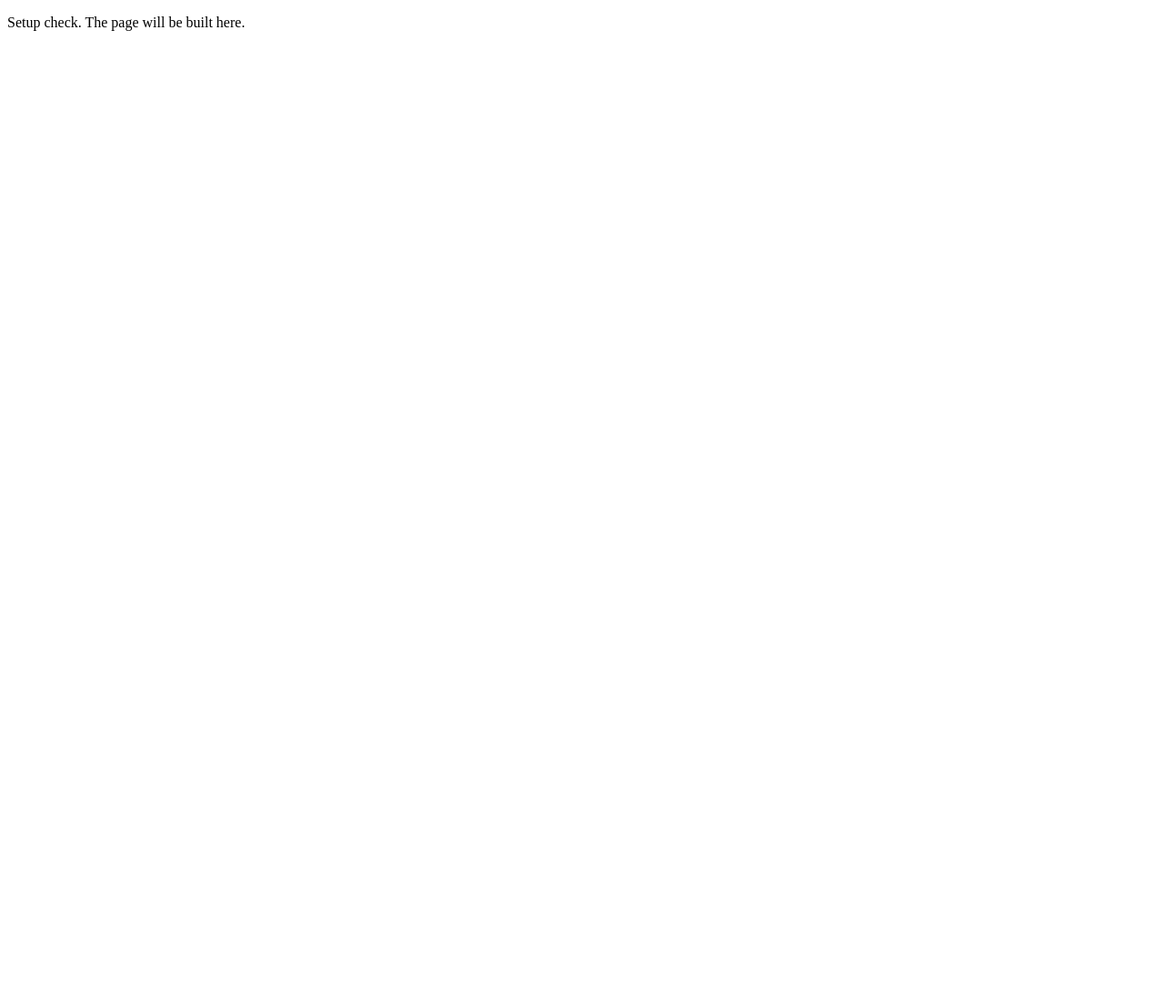
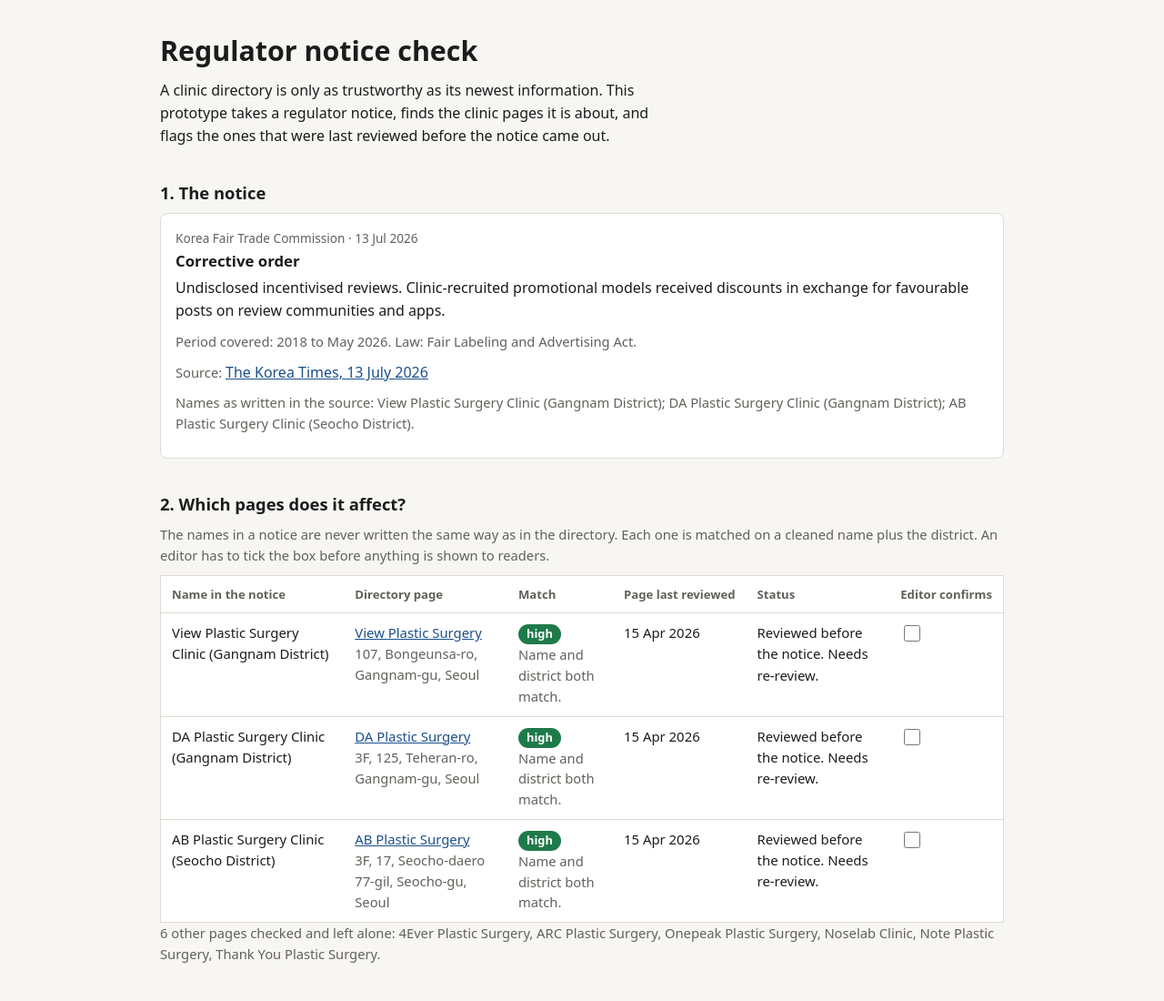
Before and after one commit to Razee4315/clinic-review-matcher, a plain HTML site: page index.html in a window 1280 px wide. Shown: the top 1100 px of the page at 91% size. Before the commit the page ends 800 px from the top, so only its background shows below. Drawn offline with Linux system fonts and the light colour scheme.

Commit message:
Regulator notice check: match notice names to directory pages and flag stale reviews

```diff
--- /dev/null
+++ b/app.js
@@ -0,0 +1,191 @@
+// Regulator notice check.
+// Matches clinic names as a notice wrote them to clinic pages in a directory,
+// then checks whether each page was last reviewed before the notice.
+
+// Words that describe the kind of business, not which business it is.
+const GENERIC = [
+  /plastic\s*surgery/g, /\bclinic\b/g, /\bhospital\b/g, /\bps\b/g,
+  /성형외과/g, /의원/g, /병원/g, /클리닉/g,
+];
+
+// "DA Plastic Surgery Clinic" and "DA Plastic Surgery" both become "da".
+function nameKey(name) {
+  let s = String(name || '').normalize('NFKC').toLowerCase();
+  for (const g of GENERIC) s = s.replace(g, ' ');
+  return s.replace(/[^\p{L}\p{N}]+/gu, '');
+}
+
+// The district (gu) is the second key. Short names like "AB" or "View" are too
+// easy to confuse, so a name match alone is never treated as certain.
+function district(text) {
+  const m = /(gangnam|seocho|songpa|mapo|yongsan|jongno)(-gu|\s+district)?/i.exec(text || '');
+  return m ? m[1].toLowerCase() : null;
+}
+
+// No fuzzy matching on purpose: showing a regulator notice on the wrong clinic
+// is worse than missing one. A miss goes to a person; a wrong match is public.
+function matchClinic(rawName, location, clinics) {
+  const key = nameKey(rawName);
+  if (!key) return { status: 'none' };
+  const hits = clinics.filter(
+    (c) => nameKey(c.name_en) === key || (c.name_ko && nameKey(c.name_ko) === key)
+  );
+  if (hits.length === 0) return { status: 'none' };
+  if (hits.length > 1) return { status: 'ambiguous', hits };
+
+  const clinic = hits[0];
+  const pageDistrict = district(clinic.address);
+  const noticeDistrict = district(location);
+  if (pageDistrict && noticeDistrict && pageDistrict === noticeDistrict) {
+    return { status: 'match', clinic, confidence: 'high', reason: 'Name and district both match.' };
+  }
+  if (!pageDistrict || !noticeDistrict) {
+    return { status: 'match', clinic, confidence: 'medium', reason: 'Name matches. District could not be compared.' };
+  }
+  return {
+    status: 'match', clinic, confidence: 'low',
+    reason: `Name matches but district differs (notice: ${noticeDistrict}, page: ${pageDistrict}). Check the address first.`,
+  };
+}
+
+function isStale(clinic, notice) {
+  if (!clinic.last_reviewed) return null;
+  return new Date(notice.date) > new Date(clinic.last_reviewed);
+}
+
+function el(tag, attrs = {}, children = []) {
+  const node = document.createElement(tag);
+  for (const [k, v] of Object.entries(attrs)) {
+    if (k === 'text') node.textContent = v;
+    else if (k === 'class') node.className = v;
+    else node.setAttribute(k, v);
+  }
+  for (const child of [].concat(children)) if (child) node.append(child);
+  return node;
+}
+
+function fmtDate(iso) {
+  return new Date(iso + 'T00:00:00Z').toLocaleDateString('en-GB', {
+    day: 'numeric', month: 'short', year: 'numeric', timeZone: 'UTC',
+  });
+}
+
+function renderNotice(notice) {
+  const box = document.getElementById('notice');
+  box.replaceChildren(
+    el('p', { class: 'eyebrow', text: `${notice.regulator} · ${fmtDate(notice.date)}` }),
+    el('h3', { text: notice.action }),
+    el('p', { text: notice.reason }),
+    el('p', { class: 'muted', text: `Period covered: ${notice.period}. Law: ${notice.law}.` }),
+    el('p', {}, [
+      el('span', { class: 'muted', text: 'Source: ' }),
+      el('a', { href: notice.source_url, target: '_blank', rel: 'noopener', text: notice.source_name }),
+    ]),
+    el('p', { class: 'muted', text: `Names as written in the source: ${notice.named.map((n) => `${n.raw} (${n.location})`).join('; ')}.` })
+  );
+}
+
+function noticeBox(notice) {
+  return el('div', { class: 'flag' }, [
+    el('strong', { text: 'Regulator notice' }),
+    el('p', { text: `${notice.regulator} issued a ${notice.action.toLowerCase()} on ${fmtDate(notice.date)}: ${notice.reason} Period covered: ${notice.period}.` }),
+    el('p', { class: 'muted', text: 'Reviews posted in that period may include undisclosed sponsored posts. The star rating has not been recalculated.' }),
+    el('a', { href: notice.source_url, target: '_blank', rel: 'noopener', text: `Source: ${notice.source_name}` }),
+  ]);
+}
+
+function renderPreview(confirmed, notice) {
+  const wrap = document.getElementById('preview');
+  if (confirmed.length === 0) {
+    wrap.replaceChildren(el('p', { class: 'muted', text: 'Nothing is shown until an editor confirms a match above.' }));
+    return;
+  }
+  wrap.replaceChildren(
+    ...confirmed.map((c) =>
+      el('article', { class: 'clinic' }, [
+        el('h3', { text: c.name_en }),
+        el('p', { class: 'muted', text: [c.name_ko, c.tier, c.rating ? `★ ${c.rating}` : null].filter(Boolean).join(' · ') }),
+        noticeBox(notice),
+        el('p', { class: 'muted', text: `Page last reviewed ${fmtDate(c.last_reviewed)}. Queued for a new review.` }),
+      ])
+    )
+  );
+}
+
+function renderMatches(notice, clinics) {
+  const tbody = document.querySelector('#matches tbody');
+  const confirmed = new Map();
+  const update = () => renderPreview([...confirmed.values()], notice);
+
+  tbody.replaceChildren(
+    ...notice.named.map((n) => {
+      const r = matchClinic(n.raw, n.location, clinics);
+      if (r.status !== 'match') {
+        const why = r.status === 'ambiguous' ? 'More than one page has this name. Needs a person.' : 'No page with this name.';
+        return el('tr', {}, [
+          el('td', { text: n.raw }), el('td', { text: 'None' }), el('td', { text: why }),
+          el('td', { text: '' }), el('td', { text: '' }), el('td', { text: '' }),
+        ]);
+      }
+      const c = r.clinic;
+      const stale = isStale(c, notice);
+      const box = el('input', { type: 'checkbox', 'aria-label': `Confirm ${c.name_en}` });
+      if (r.confidence === 'low') box.disabled = true;
+      box.addEventListener('change', () => {
+        if (box.checked) confirmed.set(c.slug, c); else confirmed.delete(c.slug);
+        update();
+      });
+      return el('tr', {}, [
+        el('td', { text: `${n.raw} (${n.location})` }),
+        el('td', {}, [
+          el('a', { href: c.url, target: '_blank', rel: 'noopener', text: c.name_en }),
+          el('div', { class: 'muted', text: c.address || 'Address not recorded' }),
+        ]),
+        el('td', {}, [el('span', { class: `pill ${r.confidence}`, text: r.confidence }), el('div', { class: 'muted', text: r.reason })]),
+        el('td', { text: c.last_reviewed ? fmtDate(c.last_reviewed) : 'Unknown' }),
+        el('td', { text: stale === null ? 'Unknown' : stale ? 'Reviewed before the notice. Needs re-review.' : 'Reviewed after the notice.' }),
+        el('td', {}, [box]),
+      ]);
+    })
+  );
+  update();
+}
+
+function renderUntouched(notice, clinics) {
+  const matched = new Set(
+    notice.named.map((n) => matchClinic(n.raw, n.location, clinics)).filter((r) => r.status === 'match').map((r) => r.clinic.slug)
+  );
+  const rest = clinics.filter((c) => !matched.has(c.slug));
+  document.getElementById('untouched').textContent =
+    `${rest.length} other pages checked and left alone: ${rest.map((c) => c.name_en).join(', ')}.`;
+}
+
+function wireTryIt(notice, clinics) {
+  const input = document.getElementById('try-name');
+  const out = document.getElementById('try-result');
+  const run = () => {
+    const value = input.value.trim();
+    if (!value) { out.textContent = ''; return; }
+    const r = matchClinic(value, '', clinics);
+    if (r.status === 'none') out.textContent = `No page matches "${value}" (key: "${nameKey(value)}").`;
+    else if (r.status === 'ambiguous') out.textContent = `More than one page matches. Needs a person.`;
+    else out.textContent = `Matches ${r.clinic.name_en} (key: "${nameKey(value)}"). ${r.reason}`;
+  };
+  input.addEventListener('input', run);
+}
+
+async function main() {
+  const [notices, clinics] = await Promise.all([
+    fetch('data/notices.json').then((r) => r.json()),
+    fetch('data/clinics.json').then((r) => r.json()),
+  ]);
+  const notice = notices[0];
+  renderNotice(notice);
+  renderMatches(notice, clinics);
+  renderUntouched(notice, clinics);
+  wireTryIt(notice, clinics);
+}
+
+main().catch((err) => {
+  document.getElementById('notice').textContent = 'Could not load the data files: ' + err.message;
+});
--- /dev/null
+++ b/data/clinics.json
@@ -0,0 +1,92 @@
+[
+  {
+    "slug": "da-ps",
+    "url": "https://gangnambeautyguide.com/en/clinics/da-ps/",
+    "name_en": "DA Plastic Surgery",
+    "name_ko": "디에이성형외과",
+    "address": "3F, 125, Teheran-ro, Gangnam-gu, Seoul",
+    "tier": "Gold tier",
+    "rating": 4.7,
+    "last_reviewed": "2026-04-15"
+  },
+  {
+    "slug": "ab-ps",
+    "url": "https://gangnambeautyguide.com/en/clinics/ab-ps/",
+    "name_en": "AB Plastic Surgery",
+    "name_ko": "에이비성형외과",
+    "address": "3F, 17, Seocho-daero 77-gil, Seocho-gu, Seoul",
+    "tier": "Gold tier",
+    "rating": 4.8,
+    "last_reviewed": "2026-04-15"
+  },
+  {
+    "slug": "view-ps",
+    "url": "https://gangnambeautyguide.com/en/clinics/view-ps/",
+    "name_en": "View Plastic Surgery",
+    "name_ko": "뷰성형외과",
+    "address": "107, Bongeunsa-ro, Gangnam-gu, Seoul",
+    "tier": "Gold tier",
+    "rating": 4.8,
+    "last_reviewed": "2026-04-15"
+  },
+  {
+    "slug": "4ever-ps",
+    "url": "https://gangnambeautyguide.com/en/clinics/4ever-ps/",
+    "name_en": "4Ever Plastic Surgery",
+    "name_ko": null,
+    "address": "2F, 157, Dosan-daero, Gangnam-gu, Seoul",
+    "tier": null,
+    "rating": 4.6,
+    "last_reviewed": null
+  },
+  {
+    "slug": "arc-ps",
+    "url": "https://gangnambeautyguide.com/en/clinics/arc-ps/",
+    "name_en": "ARC Plastic Surgery",
+    "name_ko": null,
+    "address": "368, Sapyeong-daero, Seocho-gu, Seoul",
+    "tier": null,
+    "rating": 4.7,
+    "last_reviewed": null
+  },
+  {
+    "slug": "onepeak-ps",
+    "url": "https://gangnambeautyguide.com/en/clinics/onepeak-ps/",
+    "name_en": "Onepeak Plastic Surgery",
+    "name_ko": null,
+    "address": "11F, 557, Gangnam-daero, Seocho-gu, Seoul",
+    "tier": null,
+    "rating": 4.3,
+    "last_reviewed": null
+  },
+  {
+    "slug": "noselab-clinic",
+    "url": "https://gangnambeautyguide.com/en/clinics/noselab-clinic/",
+    "name_en": "Noselab Clinic",
+    "name_ko": null,
+    "address": "3F, 556, Gangnam-daero, Gangnam-gu, Seoul",
+    "tier": null,
+    "rating": 4.5,
+    "last_reviewed": null
+  },
+  {
+    "slug": "note-ps",
+    "url": "https://gangnambeautyguide.com/en/clinics/note-ps/",
+    "name_en": "Note Plastic Surgery",
+    "name_ko": null,
+    "address": "12F~15F, 563, Gangnam-daero, Seocho-gu, Seoul",
+    "tier": null,
+    "rating": 4.7,
+    "last_reviewed": null
+  },
+  {
+    "slug": "thank-you-ps",
+    "url": "https://gangnambeautyguide.com/en/clinics/thank-you-ps/",
+    "name_en": "Thank You Plastic Surgery",
+    "name_ko": null,
+    "address": "5F, 446, Gangnam-daero, Gangnam-gu, Seoul",
+    "tier": null,
+    "rating": 4.7,
+    "last_reviewed": null
+  }
+]
--- /dev/null
+++ b/data/notices.json
@@ -0,0 +1,18 @@
+[
+  {
+    "id": "kftc-2026-07-13",
+    "regulator": "Korea Fair Trade Commission",
+    "date": "2026-07-13",
+    "action": "Corrective order",
+    "reason": "Undisclosed incentivised reviews. Clinic-recruited promotional models received discounts in exchange for favourable posts on review communities and apps.",
+    "period": "2018 to May 2026",
+    "law": "Fair Labeling and Advertising Act",
+    "source_name": "The Korea Times, 13 July 2026",
+    "source_url": "https://www.koreatimes.co.kr/southkorea/society/20260713/gangnam-plastic-surgery-clinics-penalized-over-incentivized-positive-reviews",
+    "named": [
+      { "raw": "View Plastic Surgery Clinic", "location": "Gangnam District" },
+      { "raw": "DA Plastic Surgery Clinic", "location": "Gangnam District" },
+      { "raw": "AB Plastic Surgery Clinic", "location": "Seocho District" }
+    ]
+  }
+]
--- a/index.html
+++ b/index.html
@@ -3,9 +3,71 @@
 <head>
 <meta charset="utf-8">
 <meta name="viewport" content="width=device-width, initial-scale=1">
-<title>Setup check</title>
+<meta name="robots" content="noindex, nofollow">
+<title>Regulator notice check</title>
+<link rel="stylesheet" href="style.css">
 </head>
 <body>
-<p>Setup check. The page will be built here.</p>
+<main>
+  <header>
+    <h1>Regulator notice check</h1>
+    <p class="lead">A clinic directory is only as trustworthy as its newest information. This prototype takes a regulator notice, finds the clinic pages it is about, and flags the ones that were last reviewed before the notice came out.</p>
+  </header>
+
+  <section>
+    <h2>1. The notice</h2>
+    <div id="notice" class="card">Loading…</div>
+  </section>
+
+  <section>
+    <h2>2. Which pages does it affect?</h2>
+    <p class="muted">The names in a notice are never written the same way as in the directory. Each one is matched on a cleaned name plus the district. An editor has to tick the box before anything is shown to readers.</p>
+    <div class="scroll">
+      <table id="matches">
+        <thead>
+          <tr>
+            <th>Name in the notice</th>
+            <th>Directory page</th>
+            <th>Match</th>
+            <th>Page last reviewed</th>
+            <th>Status</th>
+            <th>Editor confirms</th>
+          </tr>
+        </thead>
+        <tbody></tbody>
+      </table>
+    </div>
+    <p id="untouched" class="muted"></p>
+  </section>
+
+  <section>
+    <h2>3. What the reader would see</h2>
+    <div id="preview"></div>
+  </section>
+
+  <section>
+    <h2>Try a name</h2>
+    <p class="muted">Type a clinic name the way a news article or a Korean source might write it, for example <code>DA Plastic Surgery Clinic</code>, <code>뷰성형외과</code> or <code>View Dental</code>.</p>
+    <input id="try-name" type="text" placeholder="Clinic name" autocomplete="off">
+    <p id="try-result" aria-live="polite"></p>
+  </section>
+
+  <section>
+    <h2>How it decides</h2>
+    <ul>
+      <li><strong>Exact match on a cleaned name.</strong> Words like "plastic surgery", "clinic" and 성형외과 are removed, then the rest must be identical. There is no fuzzy matching, because these names are short and a wrong match would put a regulator notice on the wrong clinic.</li>
+      <li><strong>District as a second check.</strong> Name and district agreeing is high confidence. A name match with a different district is blocked until someone checks the address.</li>
+      <li><strong>A person approves every notice.</strong> The tool only prepares the work. Nothing reaches a clinic page automatically.</li>
+      <li><strong>Dates decide the queue.</strong> A page reviewed before the notice is out of date and goes back for review.</li>
+    </ul>
+    <h2>What it does not do</h2>
+    <ul>
+      <li>It does not recalculate ratings or remove reviews. That needs the full review data and a policy decision.</li>
+      <li>It does not fetch notices by itself yet. The notice here was entered by hand from a published news report.</li>
+      <li>Directory details are a small sample read from public clinic pages on 4 October 2026.</li>
+    </ul>
+  </section>
+</main>
+<script src="app.js"></script>
 </body>
 </html>
--- /dev/null
+++ b/style.css
@@ -0,0 +1,79 @@
+:root {
+  --bg: #f7f6f3;
+  --card: #ffffff;
+  --ink: #1c1c1c;
+  --muted: #62605a;
+  --line: #dedbd3;
+  --flag-bg: #fff4e5;
+  --flag-line: #c9791a;
+  --high: #1f7a4a;
+  --medium: #8a6200;
+  --low: #a8322a;
+}
+
+* { box-sizing: border-box; }
+
+body {
+  margin: 0;
+  background: var(--bg);
+  color: var(--ink);
+  font: 16px/1.55 system-ui, -apple-system, "Segoe UI", Roboto, sans-serif;
+}
+
+main { max-width: 960px; margin: 0 auto; padding: 32px 16px 64px; }
+
+h1 { font-size: 1.9rem; margin: 0 0 8px; }
+h2 { font-size: 1.15rem; margin: 36px 0 8px; }
+h3 { font-size: 1.05rem; margin: 0 0 4px; }
+p { margin: 0 0 10px; }
+.lead { max-width: 62ch; }
+.muted { color: var(--muted); font-size: 0.92rem; }
+.eyebrow { color: var(--muted); font-size: 0.85rem; margin-bottom: 2px; }
+a { color: #1a4f8b; }
+code { background: #ece9e2; padding: 1px 5px; border-radius: 4px; font-size: 0.9em; }
+
+.card, .clinic {
+  background: var(--card);
+  border: 1px solid var(--line);
+  border-radius: 8px;
+  padding: 16px;
+}
+.clinic { margin-bottom: 12px; }
+
+.scroll { overflow-x: auto; }
+table { width: 100%; border-collapse: collapse; background: var(--card); border: 1px solid var(--line); }
+th, td { text-align: left; vertical-align: top; padding: 10px 12px; border-bottom: 1px solid var(--line); font-size: 0.93rem; }
+th { font-size: 0.82rem; color: var(--muted); font-weight: 600; white-space: nowrap; }
+tr:last-child td { border-bottom: 0; }
+
+.pill { display: inline-block; padding: 1px 9px; border-radius: 999px; font-size: 0.8rem; font-weight: 600; color: #fff; }
+.pill.high { background: var(--high); }
+.pill.medium { background: var(--medium); }
+.pill.low { background: var(--low); }
+
+.flag {
+  background: var(--flag-bg);
+  border-left: 4px solid var(--flag-line);
+  padding: 12px 14px;
+  margin: 10px 0;
+  border-radius: 4px;
+}
+.flag p { margin: 6px 0; }
+
+input[type="text"] {
+  width: 100%;
+  max-width: 420px;
+  padding: 9px 11px;
+  font: inherit;
+  border: 1px solid #b9b5ab;
+  border-radius: 6px;
+  background: #fff;
+}
+input[type="text"]:focus-visible, input[type="checkbox"]:focus-visible, a:focus-visible {
+  outline: 2px solid #1a4f8b;
+  outline-offset: 2px;
+}
+input[type="checkbox"] { width: 18px; height: 18px; }
+
+ul { padding-left: 20px; margin: 0 0 10px; }
+li { margin-bottom: 8px; max-width: 72ch; }
```
